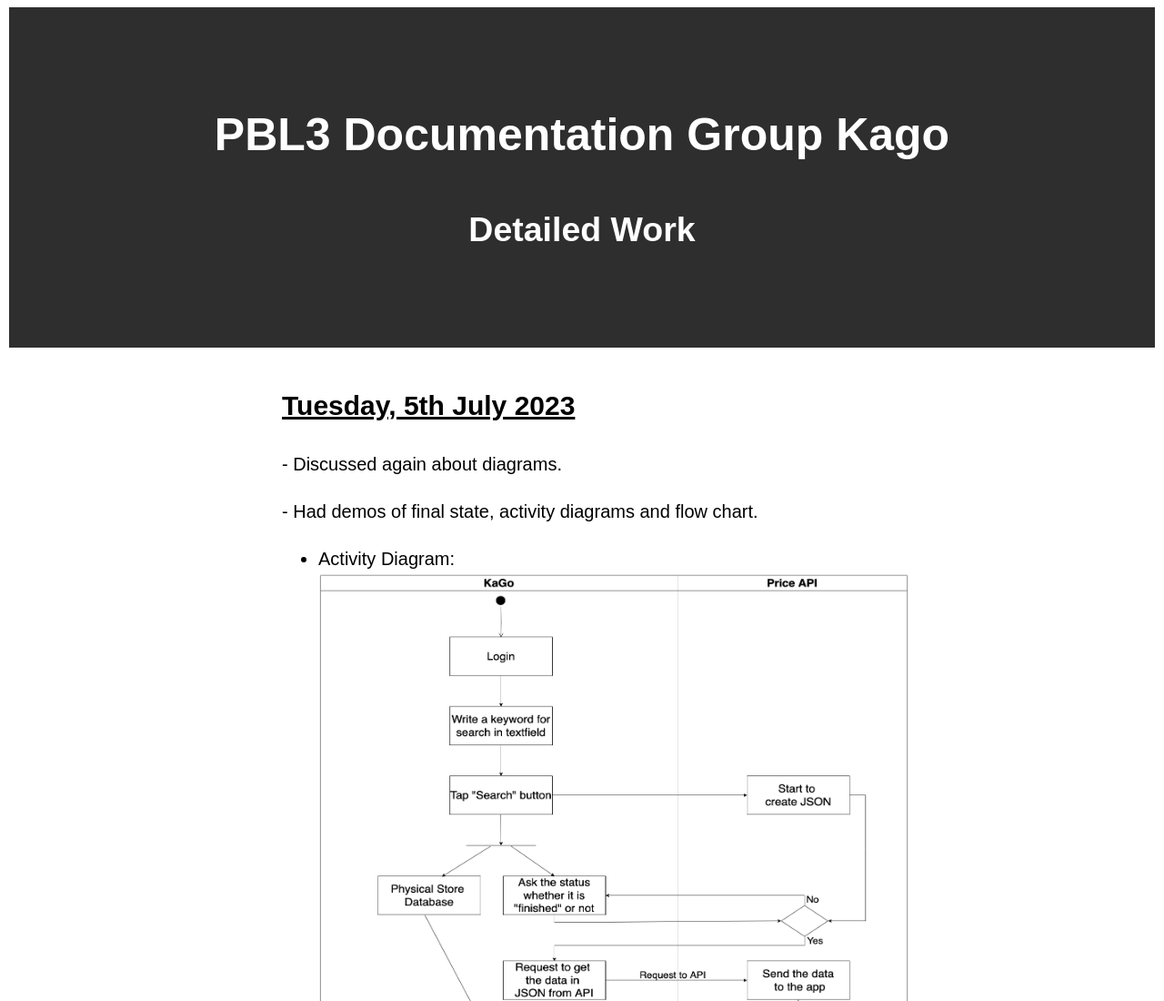
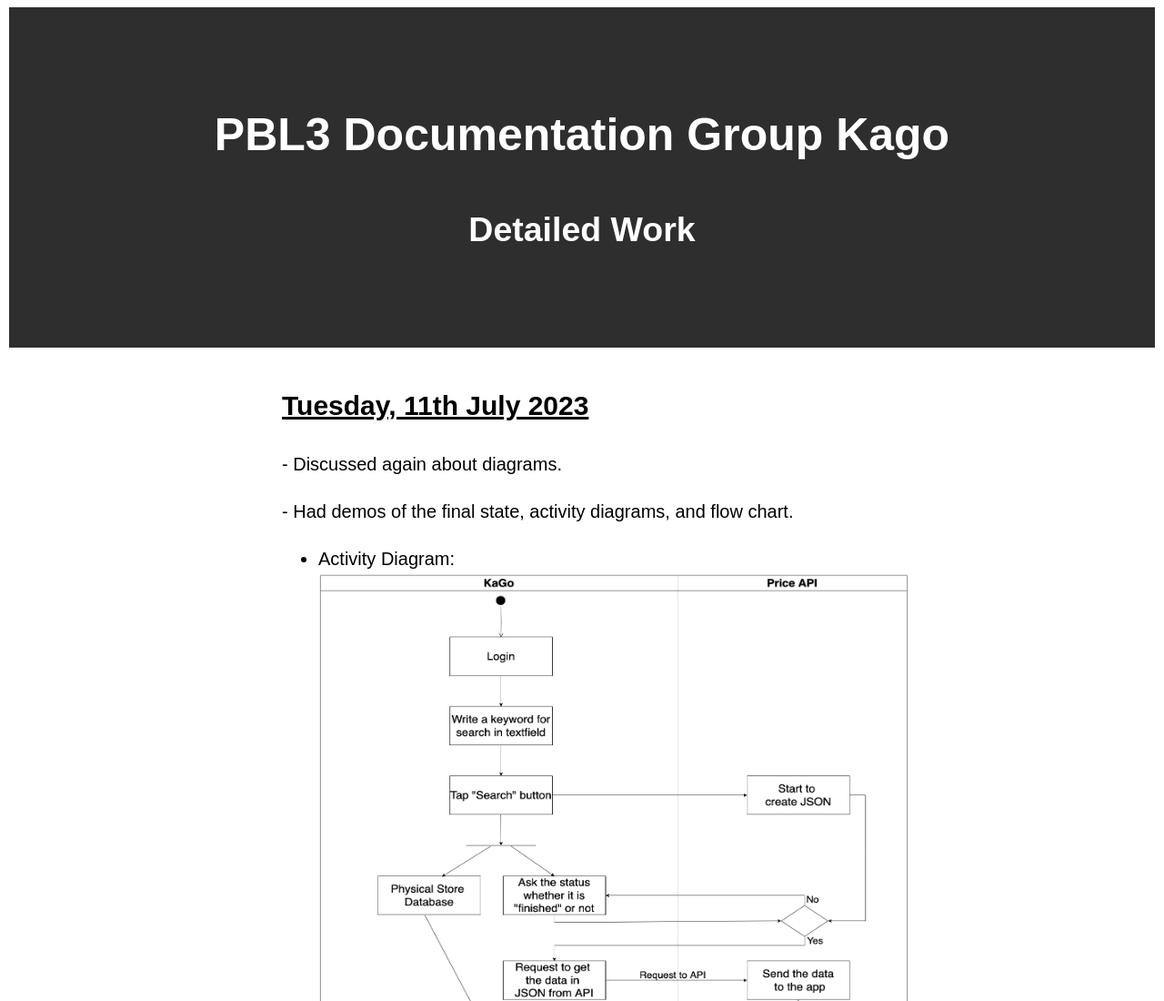
Before and after one commit to huuduy8203/pbl3_documentation, a plain HTML site: page 0711.html in a window 1280 px wide. Shown: the top 1100 px of the page at 91% size. Drawn offline with Linux system fonts and the light colour scheme.

Commit message:
Update 0711.html

```diff
--- a/0711.html
+++ b/0711.html
@@ -15,9 +15,9 @@
 
     <div class="content">
         <div class="lit_rev">
-            <h3>Tuesday, 5th July 2023</h3>
+            <h3>Tuesday, 11th July 2023</h3>
             <p>- Discussed again about diagrams.</p>
-            <p>- Had demos of final state, activity diagrams and flow chart.</p>
+            <p>- Had demos of the final state, activity diagrams, and flow chart.</p>
             <ul>
                 <li>Activity Diagram:</li>
                 <img width="650" height="700" src="./assets/img/activity_diagram_final_2.png" alt="Activity Diagram">
```
